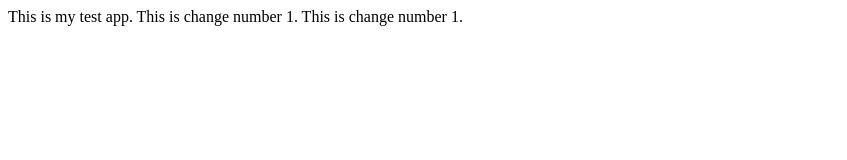
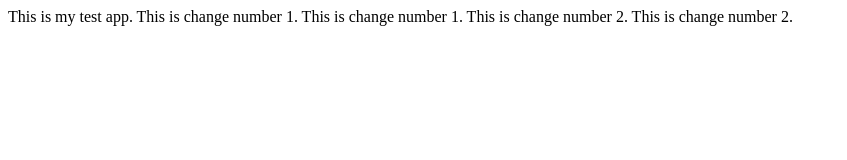
Before and after one commit to waldemarb/MyTestApp01, a plain HTML site: page index.html in a window 1280 px wide. Shown: the whole page, without its empty margins (0-847 px from the left). Drawn offline with Linux system fonts and the light colour scheme.

Commit message:
Update index.html

```diff
--- a/index.html
+++ b/index.html
@@ -7,5 +7,7 @@
 		This is my test app.
 		This is change number 1.
 		This is change number 1.
+		This is change number 2.
+		This is change number 2.
 		</body>
 </html>
```
